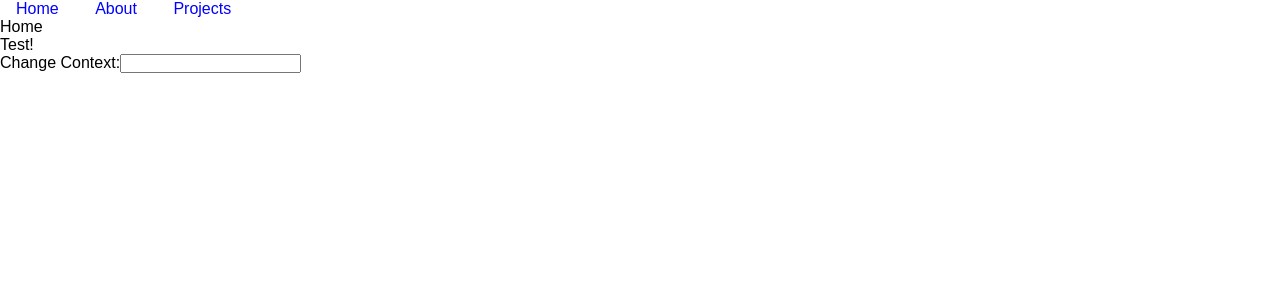
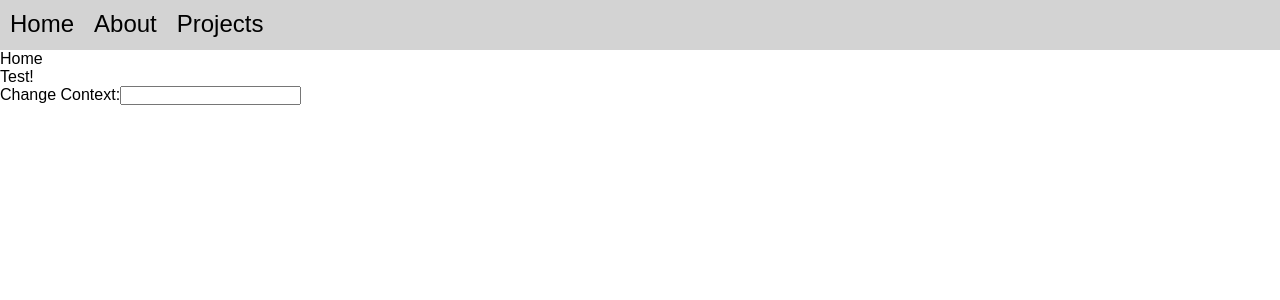
Before and after one commit to ericmoore123/react-routing, a React (Create React App) app in the folder router-project/: page / in a window 1280 px wide. Shown: the top 300 px of the page. Built offline with nearby package versions, Linux system fonts and the light colour scheme.

Commit message:
Styled components changes

```diff
--- a/router-project/src/App.js
+++ b/router-project/src/App.js
@@ -17,9 +17,9 @@ const App = () => {
       <Navbar />
       <GlobalContext.Provider value={{ globalData, setGlobalData }}>
         <Routes>
-          <Route className="link" path="/" element={<Home/>} />
-          <Route className="link" path="/about" element={<About/>} />
-          <Route className="link" path="/Projects" element={<Projects/>} />
+          <Route path="/" element={<Home/>} />
+          <Route path="/about" element={<About/>} />
+          <Route path="/Projects" element={<Projects/>} />
         </Routes>
       </GlobalContext.Provider>
     </div>
--- a/router-project/src/components/Navbar.js
+++ b/router-project/src/components/Navbar.js
@@ -1,28 +1,38 @@
-import React from 'react'
+import React from "react";
 import { Link } from "react-router-dom";
 import styled from "styled-components";
 
-const NavUnlisted = styled.ul`
-  text-decoration: none;
+const NavbarContainer = styled.nav`
+  width: 100%;
+  height: 50px;
+  background-color: lightgrey;
+  display: flex;
+  flex-direction: column;
+`;
+
+const NavbarLinkContainer = styled.div`
+  display: flex;
 `;
 
 const StyledLink = styled(Link)`
-  color: Blue;
+  color: black;
+  font-size: x-large;
   text-decoration: none;
-  margin: 1rem;
-  position: relative;
-
-  :hover{
+  margin: 10px;
+  &:hover {
     color: red;
+    cursor: pointer;
   }
 `;
 
 export default function Navbar() {
   return (
-    <NavUnlisted>
-        <StyledLink to="/">Home </StyledLink>
+    <NavbarContainer>
+      <NavbarLinkContainer>
+        <StyledLink to="/">Home</StyledLink>
         <StyledLink to="about">About </StyledLink>
         <StyledLink to="projects">Projects </StyledLink>
-    </NavUnlisted>
-  )
+      </NavbarLinkContainer>
+    </NavbarContainer>
+  );
 }
```
